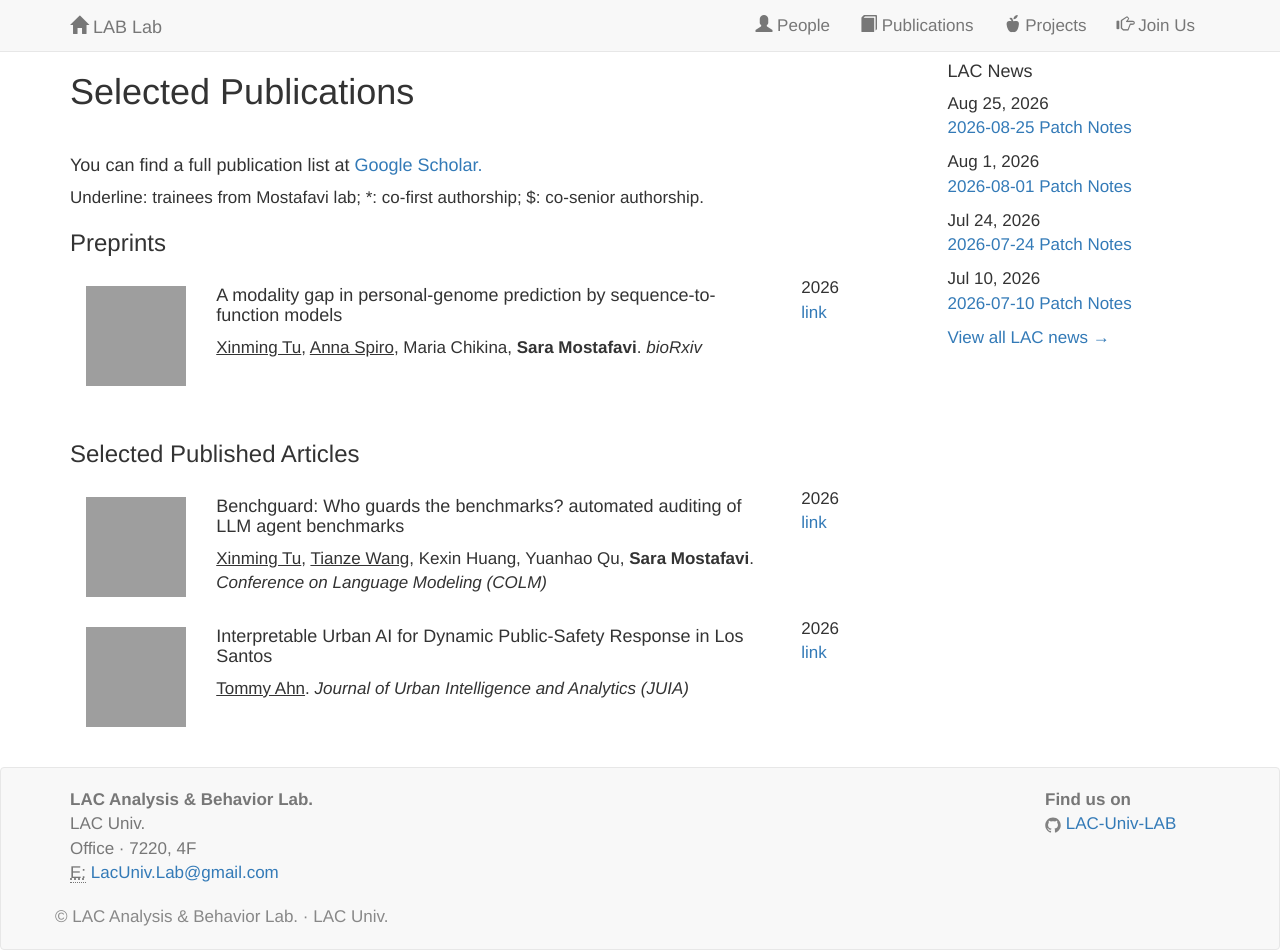
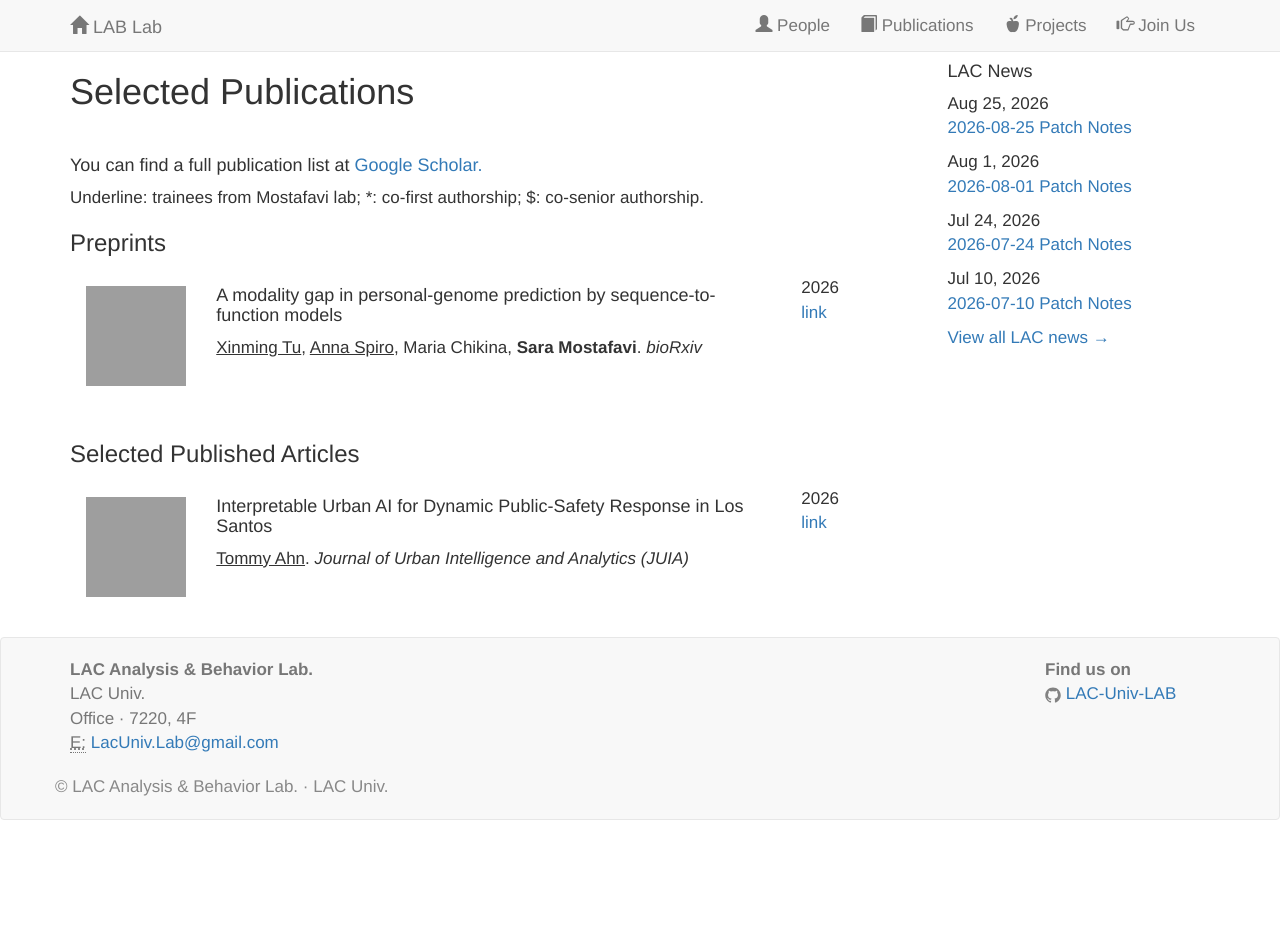
Before and after one commit to LAC-Univ-LAB/LAC-Univ-LAB.github.io, a Jekyll site: the page built from publications.html, in a window 1280 px wide. Built offline with Jekyll 4.4.1, drawn with Linux system fonts in a browser that asks for light colours; nearby versions of some CDN libraries; a style sheet for code colours, icons or effects is not loaded; after the commit the page ends 900 px from its top, so only the background shows below that; grey boxes are pictures that could not be loaded.

Commit message:
Update publications.yml

```diff
--- a/_data/publications.yml
+++ b/_data/publications.yml
@@ -1,13 +1,4 @@
 ---
-- title: >
-    Benchguard: Who guards the benchmarks? automated auditing of LLM agent benchmarks
-  author: >
-     <u>Xinming Tu</u>, <u>Tianze Wang</u>, Kexin Huang, Yuanhao Qu, <b>Sara Mostafavi</b>.<I> Conference on Language Modeling (COLM)</I>
-  image: ../images/BenchGaurd.png
-  year: 2026
-  repo:
-    name: link
-    url: https://arxiv.org/pdf/2604.24955
 - title: >
     Interpretable Urban AI for Dynamic Public-Safety Response in Los Santos
   author: >
@@ -16,4 +7,4 @@
   year: 2026
   repo:
     name: link
-    url: https://www.biorxiv.org/content/10.1101/2025.02.21.639494v2
+    url: ../docs/LAB_Urban_AI.pdf
```
